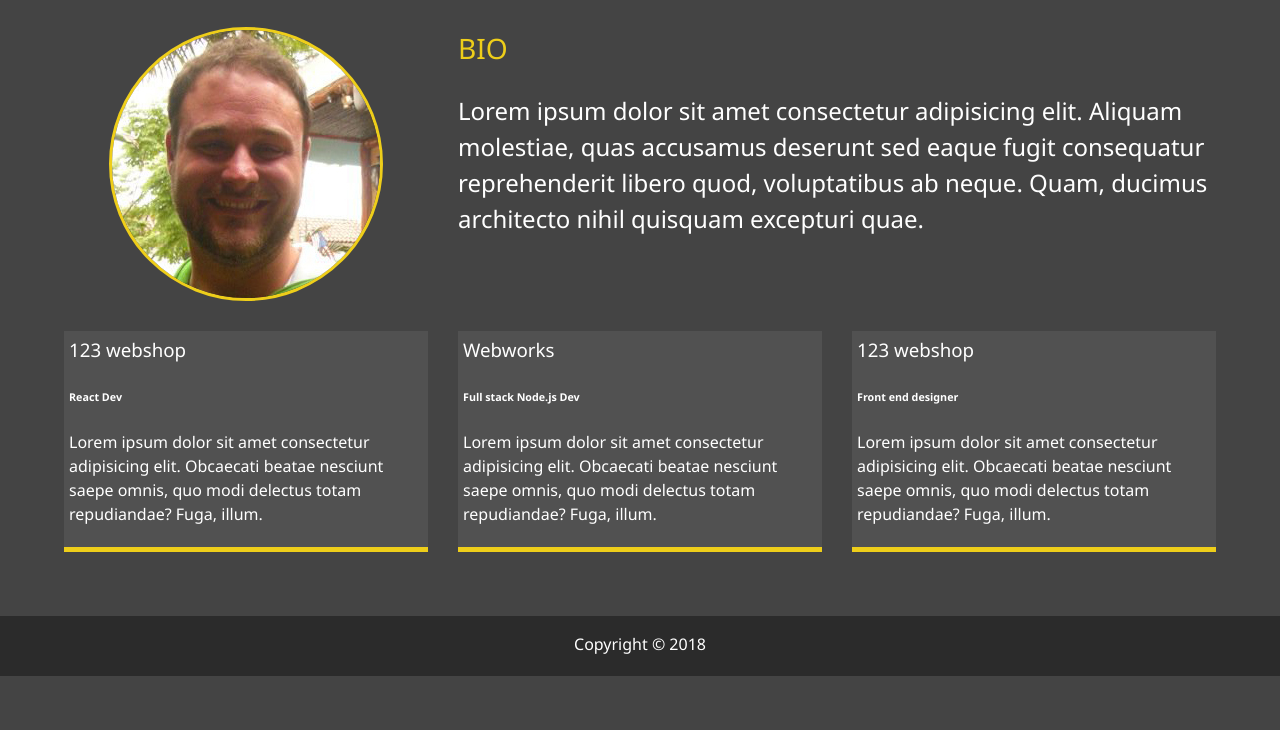
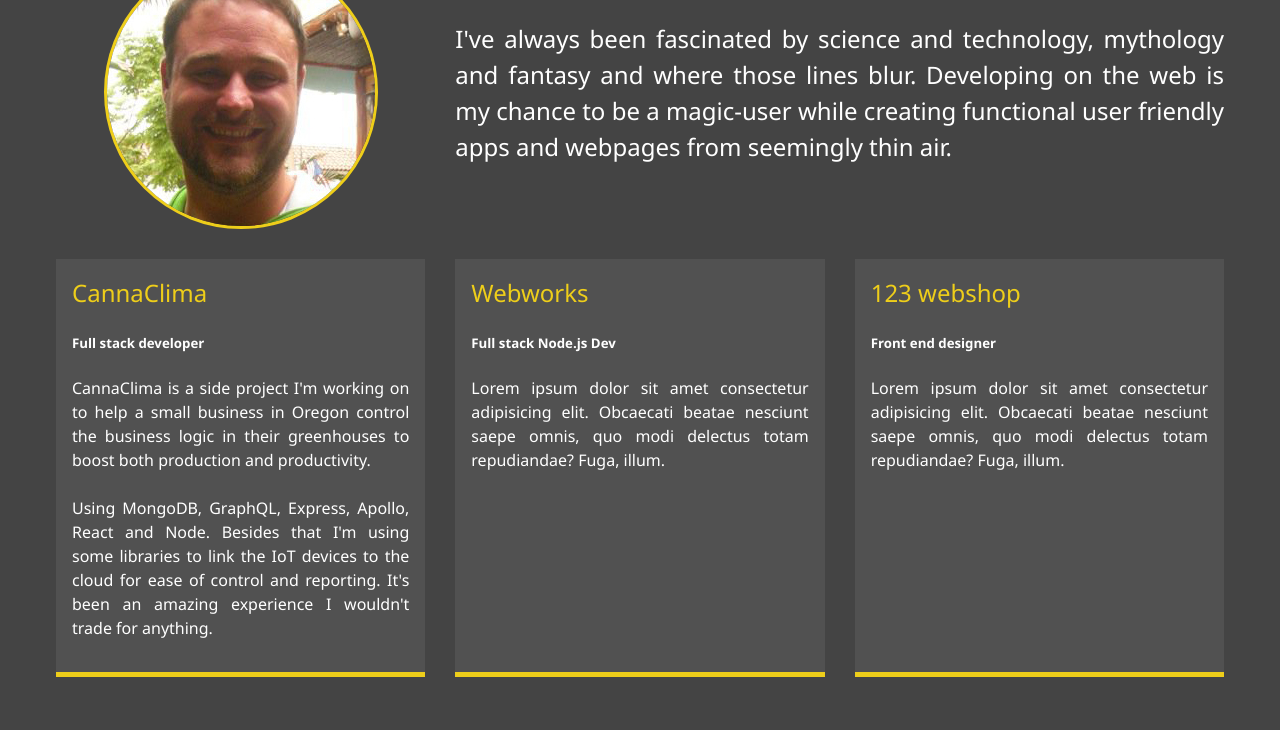
Before and after one commit to markclynch/My-Portfolio, a website: page about.html in a window 1280 px wide. Shown: the part 255-985 px from the top of the page. Before the commit the page ends 931 px from the top, so only its background shows below. Drawn offline with Linux system fonts and the light colour scheme.

Commit message:
content adds

```diff
--- a/about.html
+++ b/about.html
@@ -52,25 +52,30 @@
         <div class="bio">
           <h3 class="text-secondary">BIO</h3>
           <p>
-            Lorem ipsum dolor sit amet consectetur adipisicing elit. Aliquam
-            molestiae, quas accusamus deserunt sed eaque fugit consequatur
-            reprehenderit libero quod, voluptatibus ab neque. Quam, ducimus
-            architecto nihil quisquam excepturi quae.
+            I've always been fascinated by science and technology, mythology and
+            fantasy and where those lines blur. Developing on the web is my
+            chance to be a magic-user while creating functional user friendly
+            apps and webpages from seemingly thin air.
           </p>
         </div>
 
         <div class="job job1">
-          <h3>123 webshop</h3>
-          <h6>React Dev</h6>
+          <h2 class="text-secondary">CannaClima</h2>
+          <h5>Full stack developer</h5>
           <p>
-            Lorem ipsum dolor sit amet consectetur adipisicing elit. Obcaecati
-            beatae nesciunt saepe omnis, quo modi delectus totam repudiandae?
-            Fuga, illum.
+            CannaClima is a side project I'm working on to help a small business
+            in Oregon control the business logic in their greenhouses to boost
+            both production and productivity. <br />
+            <br />
+            Using MongoDB, GraphQL, Express, Apollo, React and Node. Besides
+            that I'm using some libraries to link the IoT devices to the cloud
+            for ease of control and reporting. It's been an amazing experience I
+            wouldn't trade for anything.
           </p>
         </div>
         <div class="job job2">
-          <h3>Webworks</h3>
-          <h6>Full stack Node.js Dev</h6>
+          <h2 class="text-secondary">Webworks</h2>
+          <h5>Full stack Node.js Dev</h5>
           <p>
             Lorem ipsum dolor sit amet consectetur adipisicing elit. Obcaecati
             beatae nesciunt saepe omnis, quo modi delectus totam repudiandae?
@@ -78,8 +83,8 @@
           </p>
         </div>
         <div class="job job3">
-          <h3>123 webshop</h3>
-          <h6>Front end designer</h6>
+          <h2 class="text-secondary">123 webshop</h2>
+          <h5>Front end designer</h5>
           <p>
             Lorem ipsum dolor sit amet consectetur adipisicing elit. Obcaecati
             beatae nesciunt saepe omnis, quo modi delectus totam repudiandae?
--- a/scss/main.scss
+++ b/scss/main.scss
@@ -24,7 +24,8 @@ h3 {
   font-weight: 400;
 
   &.lg-heading {
-    font-size: 6rem;
+    font-size: 5rem;
+    margin-top: -5vh;
   }
 
   &.sm-heading {
@@ -50,7 +51,7 @@ header {
 }
 
 main {
-  padding: 4rem;
+  padding: 3.5rem;
   // height: 100%;
   min-height: calc(100vh - 60px);
 
@@ -92,6 +93,7 @@ main {
   .bio {
     grid-area: bio;
     font-size: 1.5rem;
+    text-align: justify;
   }
 
   .job-1 {
@@ -108,8 +110,9 @@ main {
 
   .job {
     background: lighten($primary-color, 5);
-    padding: 5px;
+    padding: 1rem;
     border-bottom: $secondary-color 5px solid;
+    text-align: justify;
   }
 }
 
```
Also changed, not shown: dist/css/main.css.
